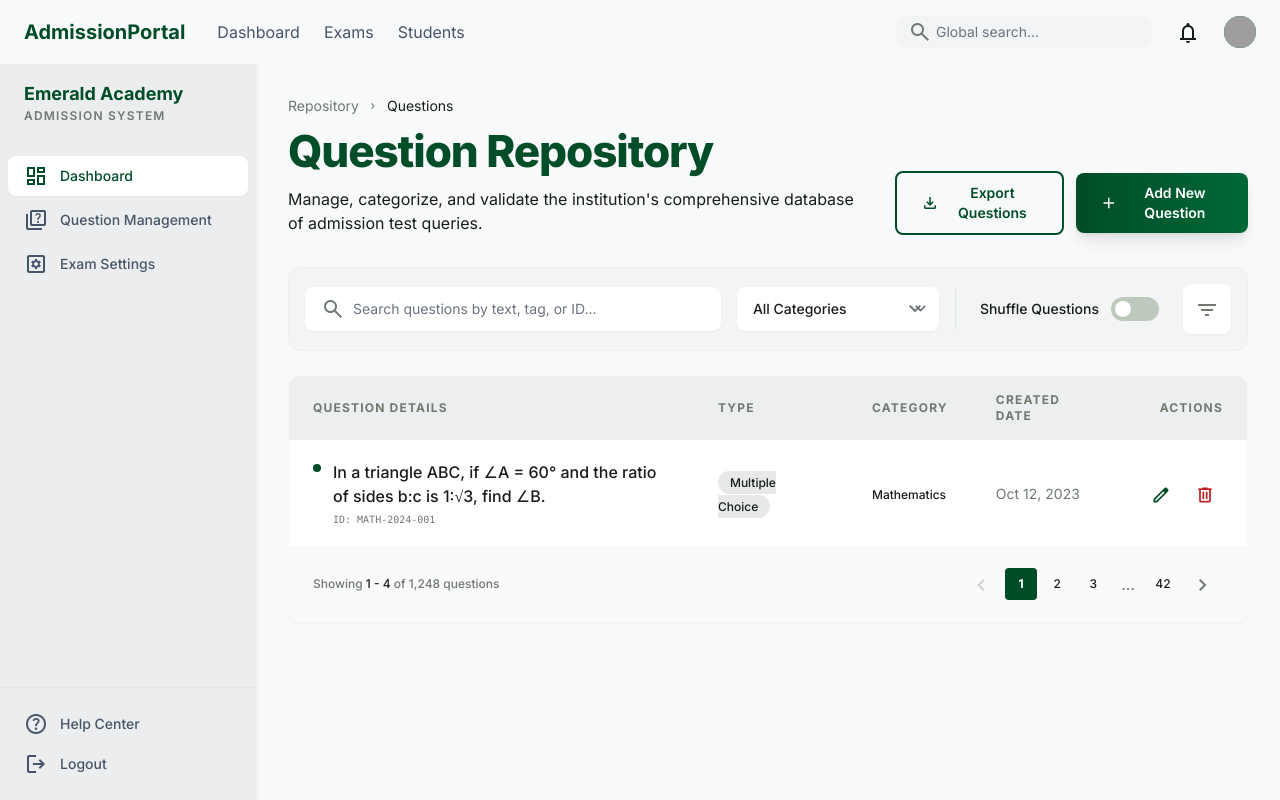
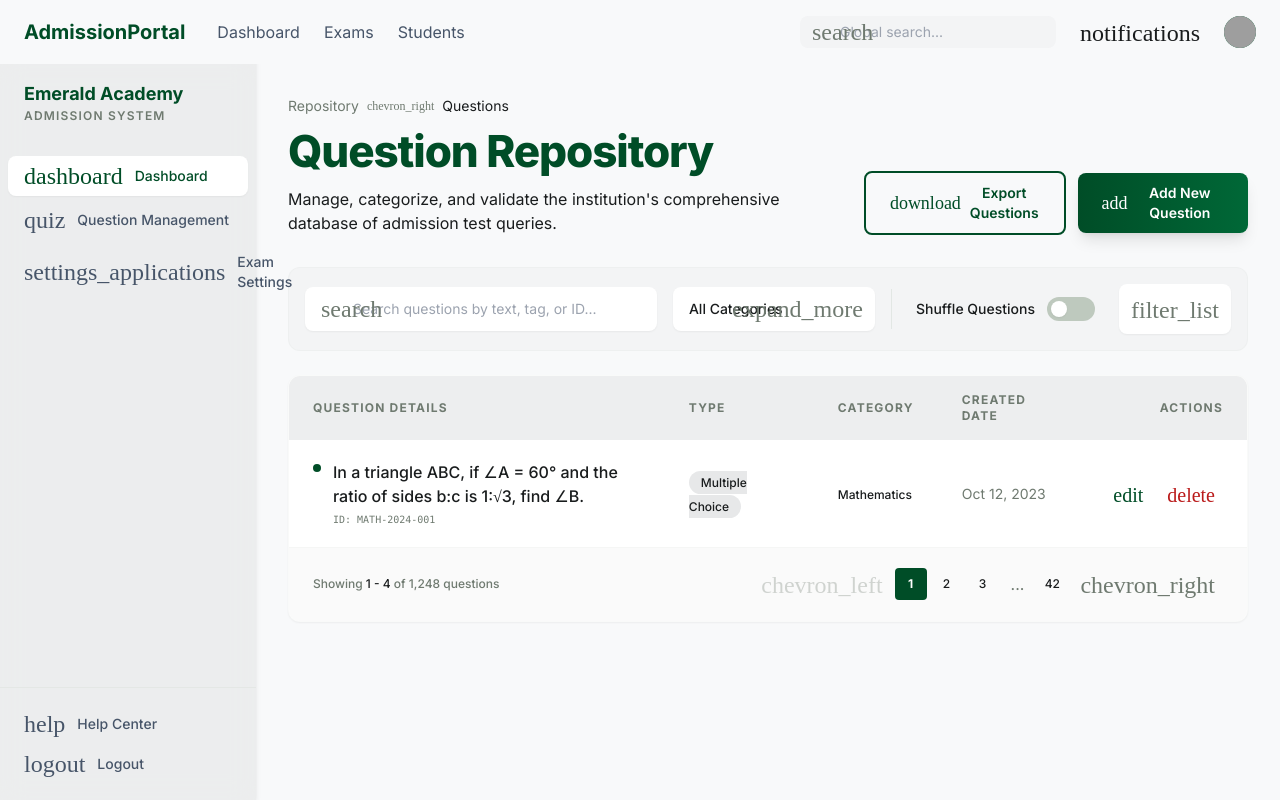
Before and after one commit to WWH16/CCAT, a Django app: page /ccat_admin/question_management/ in a window 1280 px wide. Run offline with Django 5.2, Linux system fonts and the light colour scheme; some libraries are stand-ins or nearby versions; some web fonts are replaced; grey boxes are pictures that could not be loaded.

Commit message:
fix: made the tailwind, font, and icons local

```diff
--- a/CCAT/ccat_admin/templates/ccat_admin/admin_base.html
+++ b/CCAT/ccat_admin/templates/ccat_admin/admin_base.html
@@ -1,3 +1,4 @@
+{% load static %}
 <!DOCTYPE html>
 <html class="light" lang="en">
 <head>
@@ -6,11 +7,11 @@
     <title>{% block title %}Admin Panel{% endblock %}</title>
 
     <!-- Tailwind -->
-    <script src="https://cdn.tailwindcss.com?plugins=forms,container-queries"></script>
+    <script src="{% static 'js/tailwind.min.js' %}"></script>
 
-    <!-- Fonts -->
-    <link href="https://fonts.googleapis.com/css2?family=Inter:wght@300;400;500;600;700;800&display=swap" rel="stylesheet"/>
-    <link href="https://fonts.googleapis.com/css2?family=Material+Symbols+Outlined:wght,FILL@100..700,0..1&display=swap" rel="stylesheet"/>
+    <!-- 2. Then your local font -->
+    <link href="{% static 'css/font.css' %}" rel="stylesheet" />
+    <link href="{% static 'css/material-symbols.css' %}" rel="stylesheet" />
 
     <!-- Tailwind Config -->
     <script id="tailwind-config">
```
